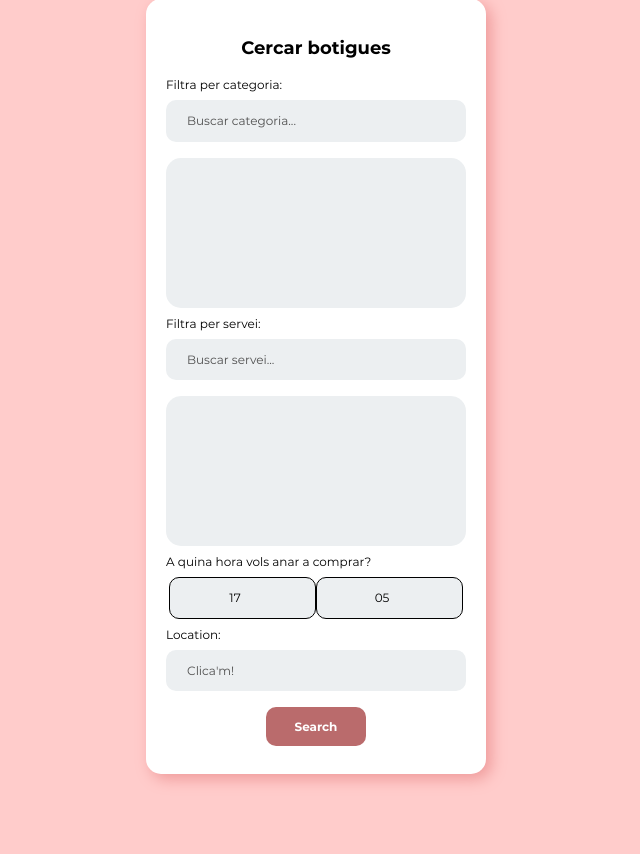
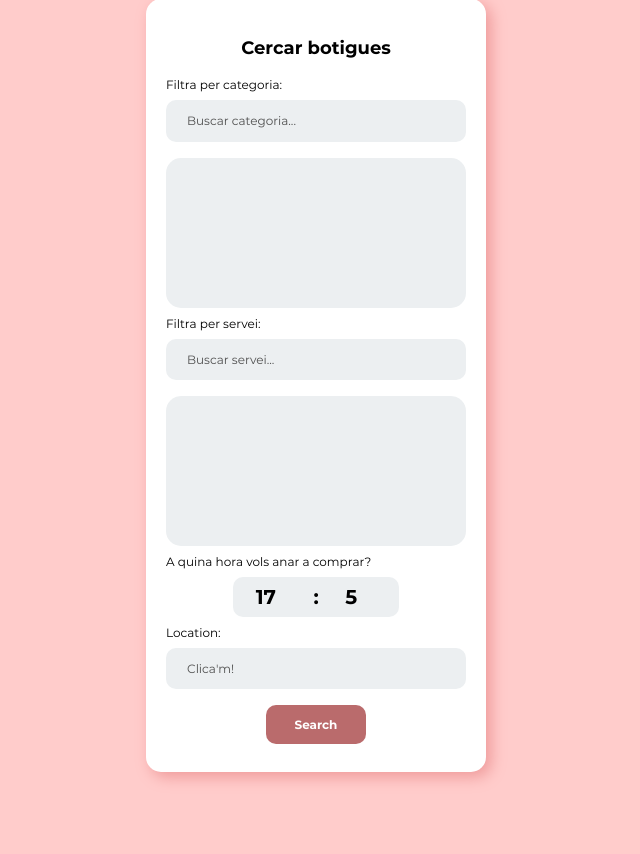
Before and after one commit to Casassarnau/ConfinAppCommerce, a Django app: page /purchase/list/ in a window 1280 px wide. Shown: the part 111-965 px from the top of the page, without its empty margins (324-964 px from the left). After the commit the page ends 893 px from the top, so only its background shows below. Run offline with Django 3.2, Linux system fonts and the light colour scheme; the visitor is signed in with stand-in values (Sample User, id 1); data that the repository does not hold is empty; some libraries are stand-ins or nearby versions.

Commit message:
css styling cool time

```diff
--- a/purchase/templates/timecool.html
+++ b/purchase/templates/timecool.html
@@ -1,6 +1,51 @@
+<style>
+    .time-widget-container {
+        width 100%;
+        display: flex;
+        justify-content: center;
+        align-items: center;
+        align-content: center;
+    }
+
+    .time-widget-container > input {
+        width: 40px;
+        border: none;
+    }
+
+    .time-widget-container * {
+        font-size: 20px;
+        font-weight: bold;
+    }
+
+    #time-hour {
+        border-top-right-radius: 0;
+        border-bottom-right-radius: 0;
+    }
+
+    .time-widget-container div {
+        background-color: var(--secondary);
+        height: 39.5px;
+        display: flex;
+        justify-content: center;
+        align-content: center;
+        align-items: center;
+    }
+
+
+    #time-minute {
+        border-top-left-radius: 0;
+        border-bottom-left-radius: 0;
+    }
+
+</style>
+
 <input style="display: none;" type="{{ widget.type }}" name="time-{{ widget.name }}"{% if widget.value != None %} value="{{ widget.value|stringformat:'s' }}"{% endif %}{% include "django/forms/widgets/attrs.html" %}>
-<input id="{{ widget.name }}-hour" onchange="updateHiddenInput()" class="time" type="number" value="5" min="0" max="23">
-<input id="{{ widget.name }}-minute" onchange="updateHiddenInput()" class="time" type="number" value="30" min="0" max="60" step="5">
+<div class="time-widget-container">
+    <input id="{{ widget.name }}-hour" onchange="updateHiddenInput()" class="time" type="number" value="5" min="0" max="23">
+    <div><span id="points">:</span></div>
+    <input id="{{ widget.name }}-minute" onchange="updateHiddenInput()" class="time" type="number" value="30" min="0" max="60" step="5">
+</div>
+
 <script>
     let {{ widget.name }}_inputTime = document.getElementsByName("time-{{ widget.name }}")[0];
     let {{ widget.name }}_inputHour = document.getElementById("{{ widget.name }}-hour");
@@ -10,7 +55,7 @@
     let {{ widget.name }}_minute = {{ widget.name }}_inputTime.value.split(":")[1];
 
     {{ widget.name }}_inputHour.value = {{ widget.name }}_hour;
-    {{ widget.name }}_inputMinute.value = {{ widget.name }}_minute;
+    {{ widget.name }}_inputMinute.value = {{ widget.name }}_minute - {{ widget.name }}_minute % 5 ;
 
     function updateHiddenInput() {
         {{ widget.name }}_inputHour.value = parseInt({{ widget.name }}_inputHour.value) + parseInt({{ widget.name }}_inputMinute.value / 60);
```
